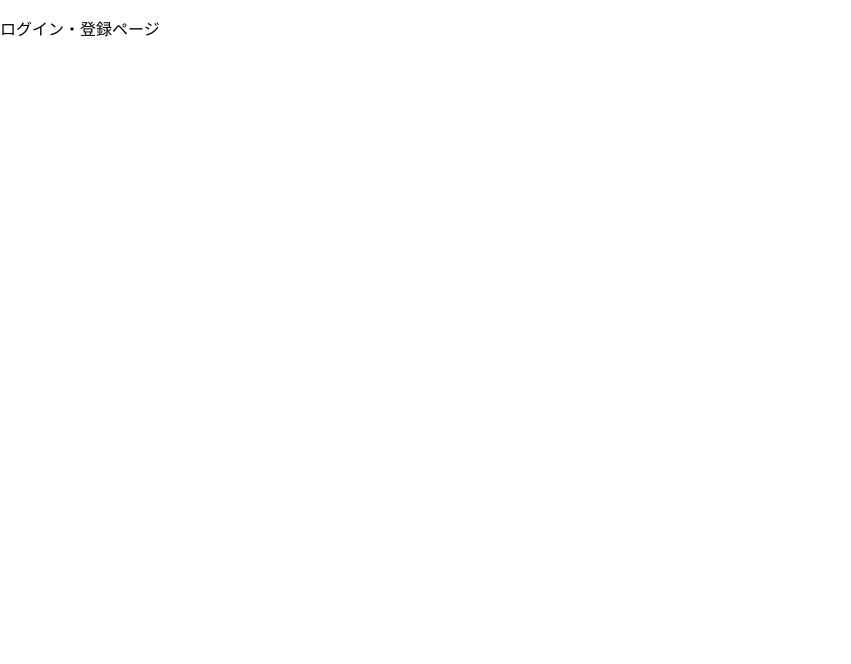
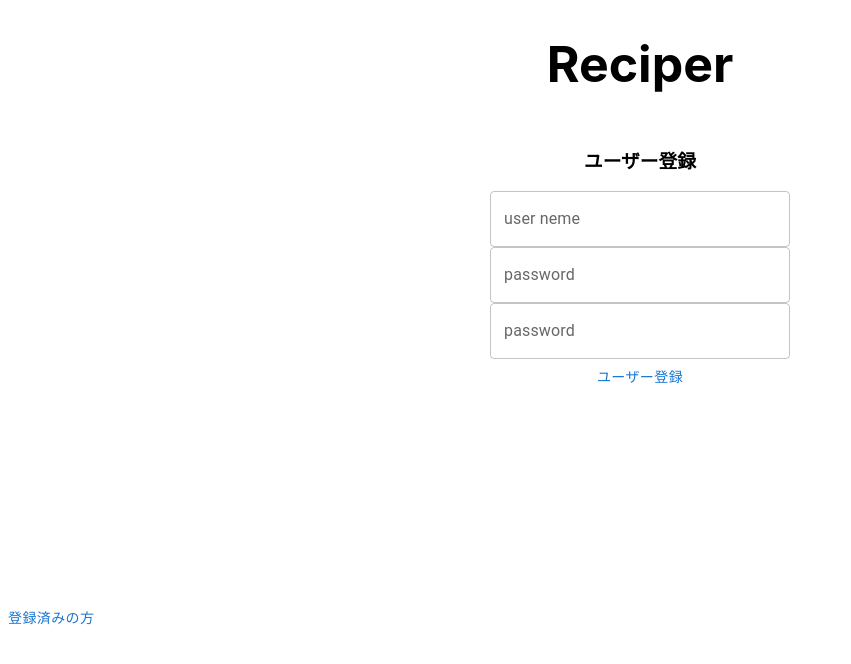
Before and after one commit to shiina47/A11-2, a React (Create React App) app in the folder frontend/: page /auth in a window 1280 px wide. Shown: the top 664 px of the page, without its empty margins (0-851 px from the left). Built offline with nearby package versions, Linux system fonts and the light colour scheme.

Commit message:
Authの変更

```diff
--- a/frontend/src/components/pages/Auth.jsx
+++ b/frontend/src/components/pages/Auth.jsx
@@ -1,5 +1,6 @@
 import { memo } from "react";
+import Switch from "../loginConponents/switch";
 
 export const Auth = memo(() => {
-  return <p>ログイン・登録ページ</p>;
+  return <Switch/>;
 });
```
